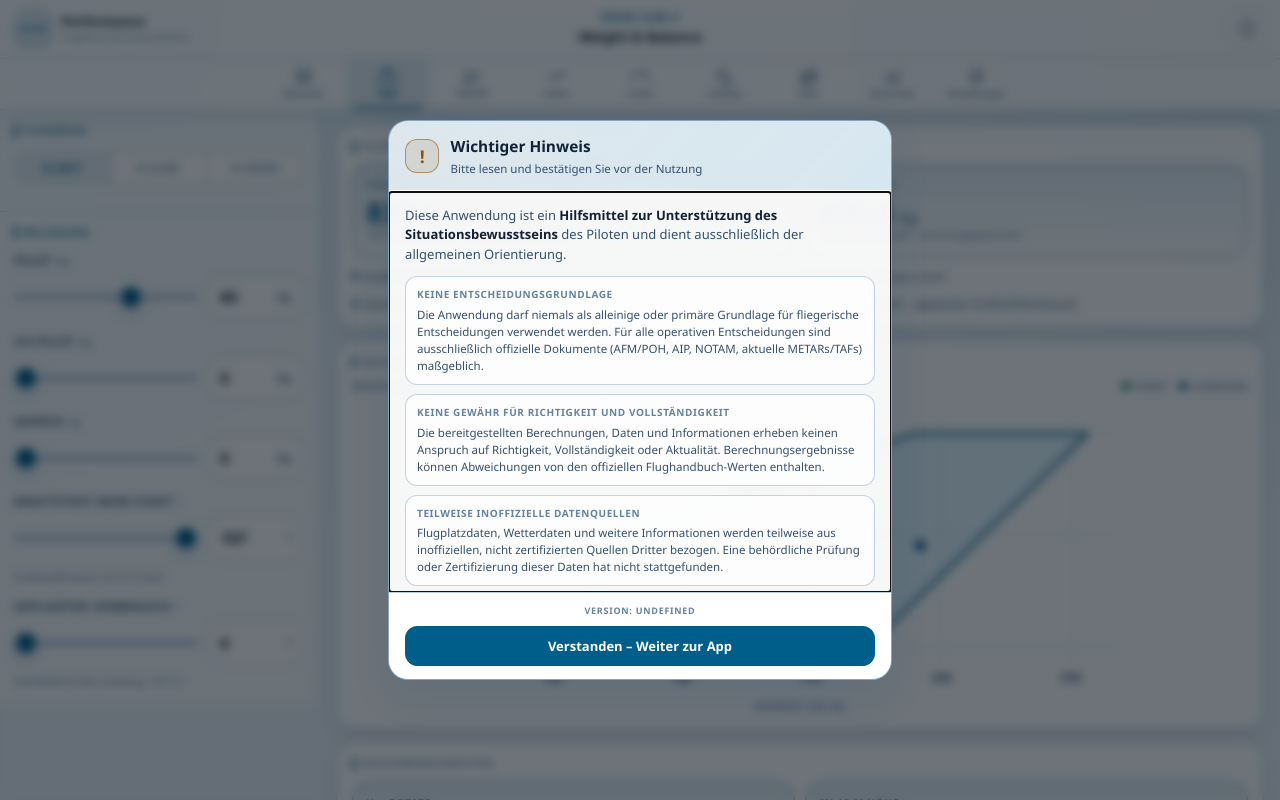
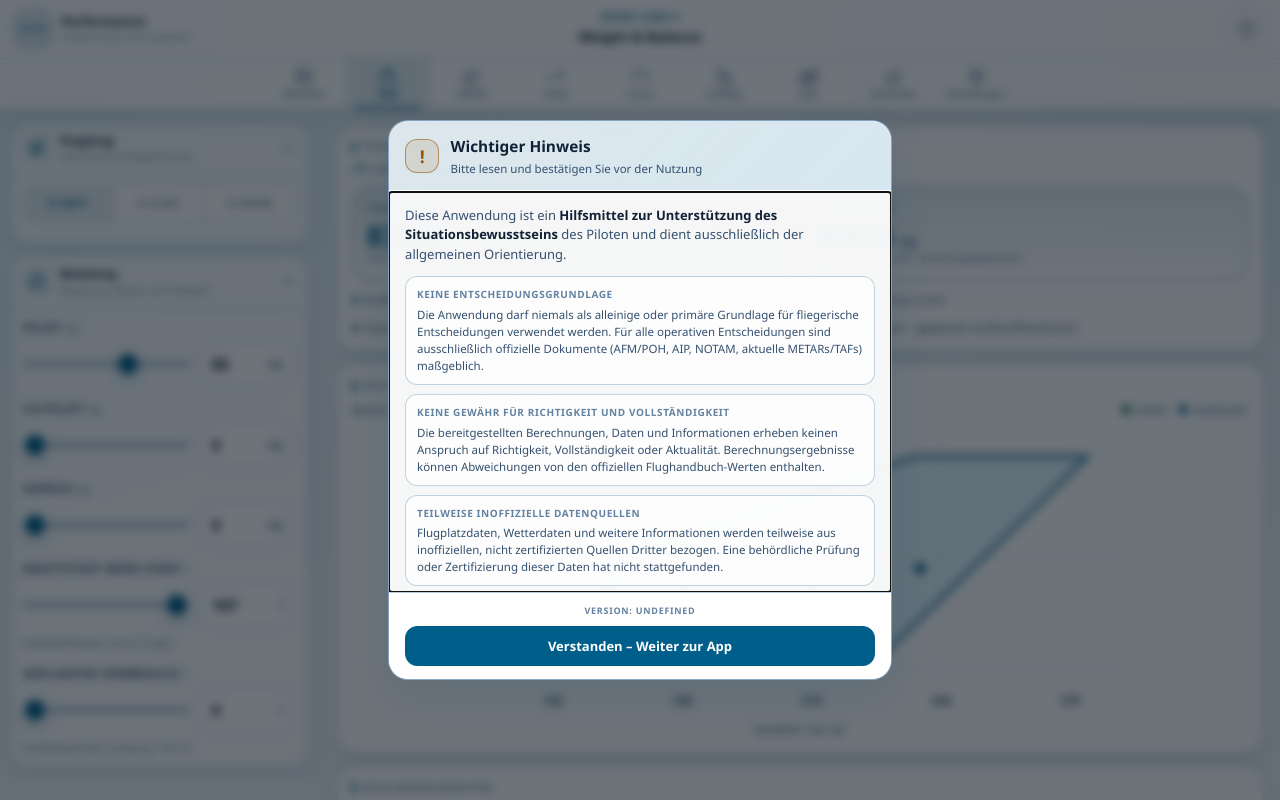
Before and after one commit to aguther/aircraft-performance, a React (Vite) app: page /weight_balance.html in a window 1280 px wide. Shown: the top 800 px of the page. Built offline with nearby package versions, Linux system fonts and the light colour scheme.

Commit message:
feat: refresh weight balance calculator ui

```diff
--- a/src/pages/WeightBalancePage.tsx
+++ b/src/pages/WeightBalancePage.tsx
@@ -1,9 +1,11 @@
 import { useEffect, useMemo } from "react";
+import { Gauge, Plane, Weight } from "lucide-react";
 import { calculateWeightBalance, isPointInPolygon } from "../aircraft/g115b/calculators";
 import { g115bData } from "../aircraft/g115b/data";
 import { useFlightPlan } from "../app/FlightPlanContext";
 import { interpolate1D, kilometersPerHourToKnots } from "../domain";
 import { CalculatorCard, MetricItem, SpeedSymbol } from "../components/CalculatorCard";
+import { CalculatorInputSection } from "../components/CalculatorInputSection";
 import { SliderField } from "../components/SliderField";
 
 type WeightBalanceResult = ReturnType<typeof calculateWeightBalance>;
@@ -247,10 +249,14 @@ export function WeightBalancePage() {
   }, [landingFuelLiters, landingResult.totalMassKg, plan.startFuelLiters, publishMasses, startResult.totalMassKg]);
 
   return (
-    <div className="page-layout">
-      <aside className="sidebar">
-        <div className="sidebar-section">
-          <div className="section-header">Flugzeug</div>
+    <div className="page-layout compact-calculator-layout">
+      <aside className="sidebar compact-input-panel">
+        <CalculatorInputSection
+          icon={<Plane aria-hidden="true" />}
+          title="Flugzeug"
+          description="Leermasse und Registrierung"
+          summary={plan.registration}
+        >
           <div
             className="mode-toggle"
             style={{
@@ -268,9 +274,13 @@ export function WeightBalancePage() {
               </button>
             ))}
           </div>
-        </div>
-        <div className="sidebar-section">
-          <div className="section-header">Beladung</div>
+        </CalculatorInputSection>
+        <CalculatorInputSection
+          icon={<Weight aria-hidden="true" />}
+          title="Beladung"
+          description="Besatzung, Gepäck und Kraftstoff"
+          summary={`Start ${startResult.totalMassKg.toFixed(1)} kg · Landung ${landingResult.totalMassKg.toFixed(1)} kg`}
+        >
           <SliderField
             label="Pilot"
             unit="kg"
@@ -317,10 +327,14 @@ export function WeightBalancePage() {
             hint={`Verbleibend bei Landung: ${landingFuelLiters.toFixed(1)} l`}
             onChange={(plannedFuelBurnLiters) => updateWeightBalance({ plannedFuelBurnLiters })}
           />
-        </div>
+        </CalculatorInputSection>
       </aside>
       <main className="results">
         <CalculatorCard title="Flugplanung">
+          <div className="takeoff-summary-heading">
+            <Gauge aria-hidden="true" />
+            <span>{plan.registration} · Start bis Landung</span>
+          </div>
           <div className="wb-summary">
             <div className="result-grid">
               <MetricItem
```
